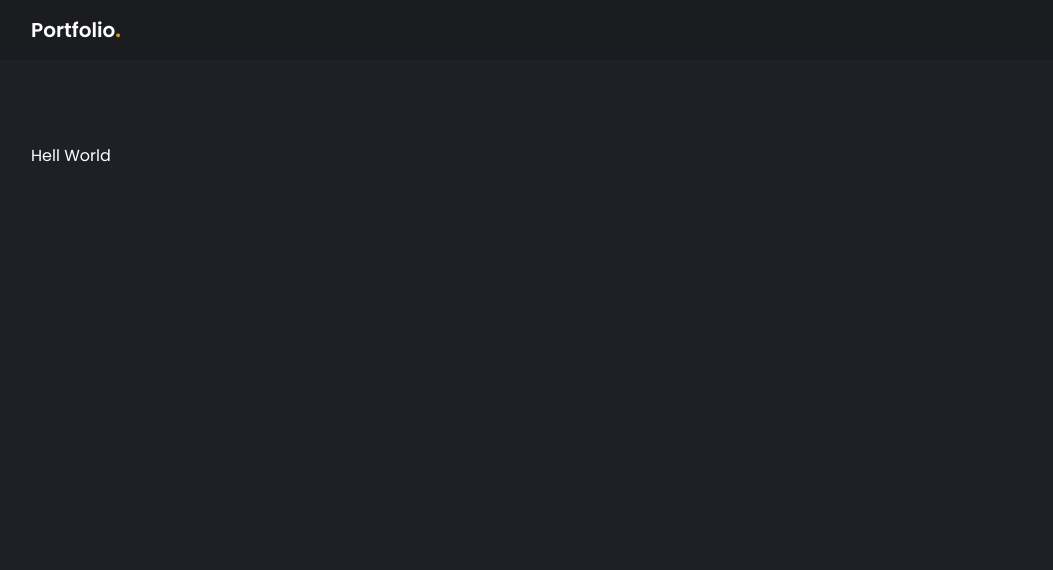
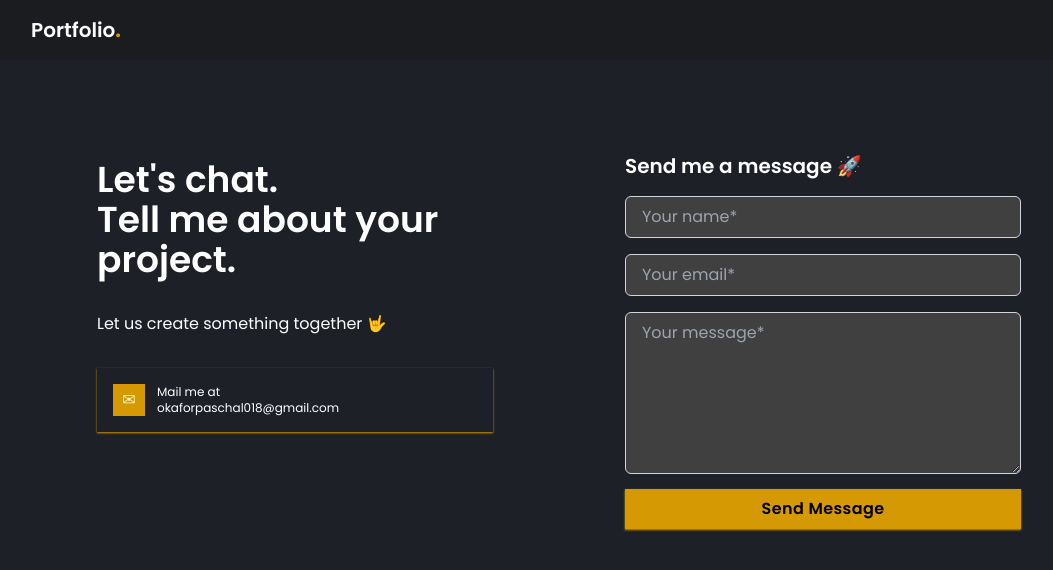
Before and after one commit to PaschalPM/my-portfolio, a Next.js app: page /contact in a window 1280 px wide. Shown: the top 570 px of the page, without its empty margins (81-1134 px from the left). Built offline with nearby package versions, Linux system fonts and the light colour scheme.

Commit message:
Finished Contact form ui

```diff
--- a/src/app/contact/page.tsx
+++ b/src/app/contact/page.tsx
@@ -1,6 +1,40 @@
+import AppButton from "@/components/AppButton";
+import FormInput from "@/components/FormInput";
 import Section from "@/components/Section";
+import Typography from "@/components/Typography";
+import Link from "next/link";
 import React from "react";
 
 export default function Contact() {
-  return <Section> Hell World</Section>;
+  return <Section className="flex pt-28">
+    <div className="flex-[1_0_0] hidden md:block">
+      <div className="w-3/4 m-auto">
+      <Typography variant="h2" className="mt-4">
+      Let's chat.
+      <br />
+      Tell me about your project.
+      </Typography>
+      <Typography className="my-8"> Let us create something together 🤟</Typography>
+      <Link href="mailto:okaforpaschal018@gmail.com" className="flex items-center gap-3 p-4 shadow-sm shadow-gold">
+        <div className="size-8 flex items-center justify-center bg-gold">
+          <span className="text-yellow-100">
+          ✉
+          </span>
+        </div>
+        <p className="text-xs leading-4">
+          Mail me at <br />okaforpaschal018@gmail.com
+        </p>
+      </Link>
+      </div>
+    </div>
+    <div className="flex-[1_0_0]">
+      <form action="" className="mx-auto sm:w-3/4 ">
+      <Typography variant="h3" className="my-2"> Send me a message 🚀</Typography>
+      <FormInput placeholder="Your name*" name="fullName" required/>
+      <FormInput placeholder="Your email*" name="email" required/>
+      <FormInput placeholder="Your message*" name="email" required textArea/>
+      <AppButton submitForm/>
+      </form>
+    </div>
+  </Section>;
 }
--- a/src/components/AboutBody.tsx
+++ b/src/components/AboutBody.tsx
@@ -1,6 +1,6 @@
 import Typography from "./Typography";
 import Link from "next/link";
-import ConnectBtn from "@/components/ConnectBtn";
+import AppButton from "@/components/AppButton";
 
 export default function AboutBody() {
 
@@ -14,8 +14,8 @@ export default function AboutBody() {
           <Typography>Welcome to my portfolio!</Typography>
           <br />
           <Typography>
-            I'm Paschal O. Okafor, a full-stack developer skilled in Laravel, Django,
-            Next.js, Vue.js,TypeScript, PHP, Python, Firebase, and more. Currently, I'm an IT
+            I'm Paschal Okafor, a full-stack developer skilled in Laravel, Django,
+            Next.js, Vue.js,TypeScript, TailwindCSS, PHP, Python, Firebase, and more. Currently, I'm an IT
             administrator/web developer at Troloppe Property Services, where
             I've led the development of web applications like
             <Link href="https://troloppe.com" className="text-blue-300">
@@ -39,7 +39,7 @@ export default function AboutBody() {
           <Typography>
             Let's connect and explore opportunities together!
           </Typography>
-          <ConnectBtn/>
+          <AppButton connectWithMe/>
         </div>
     </>
   );
--- /dev/null
+++ b/src/components/AppButton.tsx
@@ -0,0 +1,44 @@
+import clsx from "clsx";
+import Link from "next/link";
+import React, { HTMLAttributes, InputHTMLAttributes } from "react";
+
+const cls = "tracking-wide bg-gold border-gold px-4 py-2 rounded-2xl shadow-sm shadow-gold text-black font-semibold hover:bg-yellow-500"
+
+type Props = {
+  connectWithMe?: boolean,
+  downloadCv?: boolean,
+  submitForm?: boolean,
+  attr?: HTMLAttributes<HTMLButtonElement>,
+  className?: string
+}
+export default function AppButton({connectWithMe, downloadCv, submitForm, attr, className}: Props) {
+  if (downloadCv){
+    return (
+      <Link
+      href={"/pdfs/Paschal-Okafor-CV-FullStackWebDeveloper.pdf"}
+      download={true}
+      className={cls}
+    >
+      Download CV
+    </Link>
+    )
+  }
+  if (connectWithMe){
+    return (
+      <Link
+      href={'/contact'}
+      className={clsx("inline-block my-4",cls)}
+      >
+      Connect with me
+    </Link>
+  )
+  }
+
+  if (submitForm){
+      return (
+        <button {...attr} className={clsx(cls, "w-full rounded-none", className)}>
+          Send Message
+        </button>
+      )
+  }
+}
--- a/src/components/ConnectBtn.tsx
+++ /dev/null
@@ -1,14 +0,0 @@
-import Link from "next/link";
-import React from "react";
-
-
-export default function ConnectBtn() {
-  return (
-    <Link
-      href={'/contact'}
-      className="tracking-wide inline-block my-4 bg-gold border-gold px-4 py-2 rounded-2xl shadow-sm shadow-gold text-black font-semibold hover:bg-yellow-500"
-    >
-      Connect with me
-    </Link>
-  );
-}
--- a/src/components/DownloadBtn.tsx
+++ /dev/null
@@ -1,19 +0,0 @@
-import Link from "next/link";
-import React from "react";
-
-type Props = {
-  href: string;
-  text: string;
-};
-
-export default function DownloadBtn({ href, text }: Props) {
-  return (
-    <Link
-      href={href}
-      download={true}
-      className="tracking-wide bg-gold border-gold px-4 py-2 rounded-2xl shadow-sm shadow-gold text-black font-semibold hover:bg-yellow-500"
-    >
-      {text}
-    </Link>
-  );
-}
--- /dev/null
+++ b/src/components/FormInput.tsx
@@ -0,0 +1,20 @@
+import clsx from "clsx";
+import React from "react";
+
+const className="border border-gray-300 px-4 py-2 w-full my-2 rounded-md focus:outline-none focus:border-gold bg-neutral-700"
+type Props = {
+  placeholder: string;
+  name: string,
+  type?: string;
+  textArea?: boolean;
+  required?: boolean
+};
+
+export default function FormInput({ placeholder, name, type = "text", textArea, required }: Props) {
+    if (textArea){
+        return <textarea name={name} id={name} rows={6} className={clsx(className)} placeholder={placeholder}></textarea>
+    }
+    return (
+        <input type={type} className={clsx(className)} placeholder={placeholder} required={required} name={name} id={name}/>
+    );
+}
--- a/src/components/HomeBody.tsx
+++ b/src/components/HomeBody.tsx
@@ -4,8 +4,8 @@ import Typography from "./Typography";
 import SocialLink from "./SocialLink";
 import { FaFacebookF } from "react-icons/fa6";
 import { FiGithub, FiLinkedin } from "react-icons/fi";
-import DownloadBtn from "./DownloadBtn";
 import { useTypewriter, Cursor } from "react-simple-typewriter";
+import AppButton from "./AppButton";
 
 export default function HomeBody() {
   const [typeEffect] = useTypewriter({
@@ -55,11 +55,7 @@ export default function HomeBody() {
           socialIcon={<FiLinkedin />}
         />
       </div>
-
-      <DownloadBtn
-        href="/pdfs/Paschal-Okafor-CV-FullStackWebDeveloper.pdf"
-        text="Download CV"
-      />
+      <AppButton downloadCv/>
     </>
   );
 }
```
